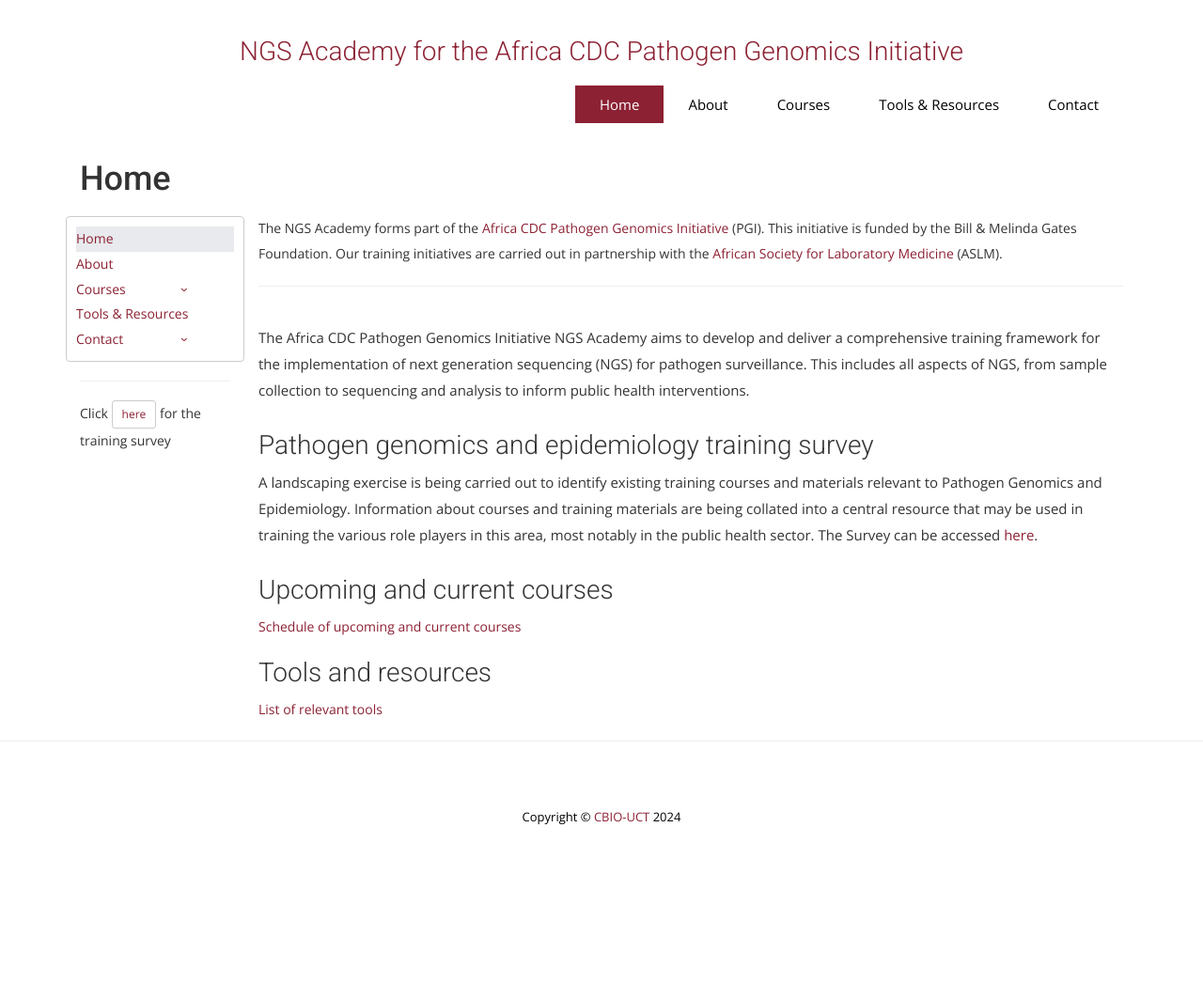
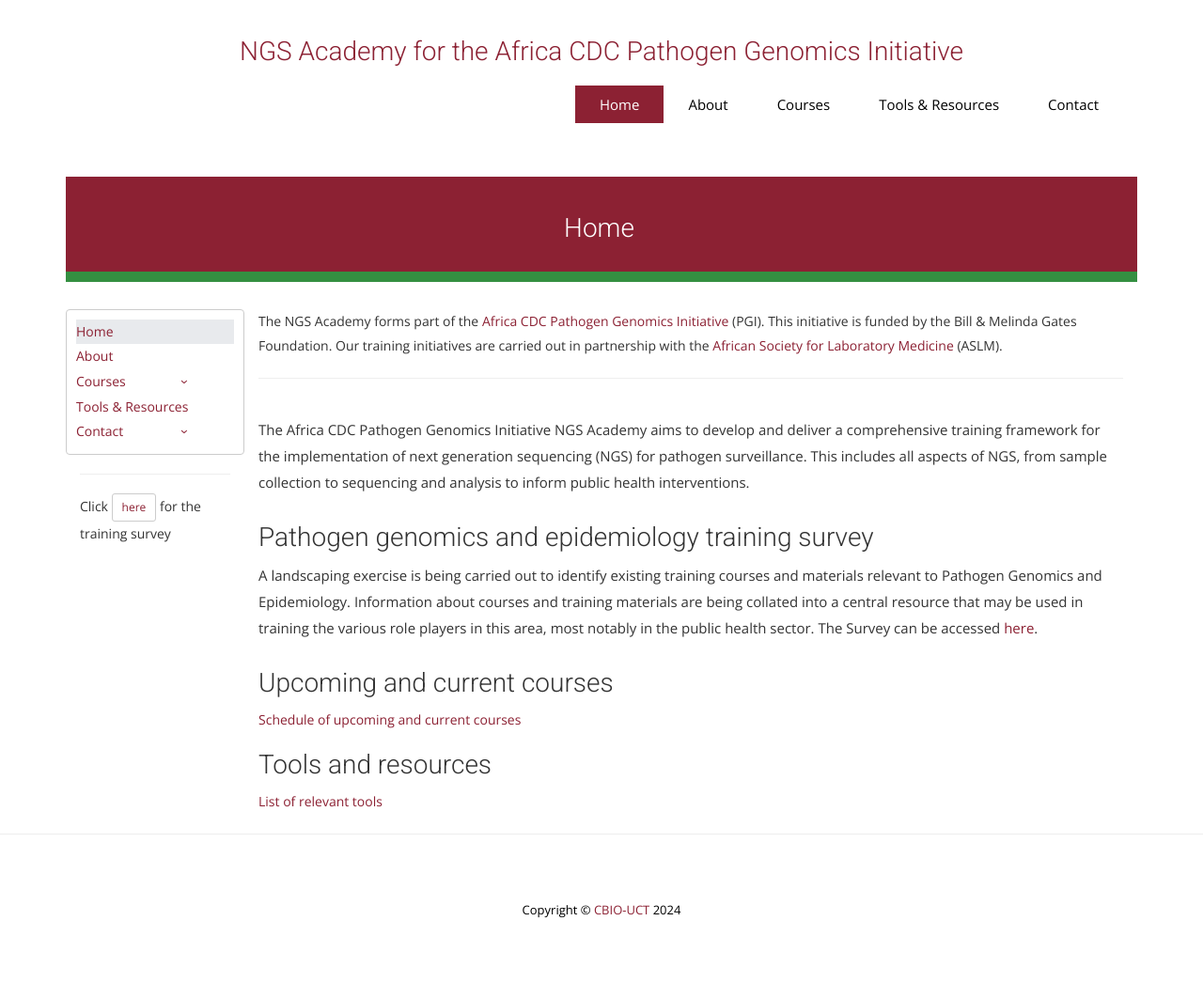
Before and after one commit to uct-cbio/ngs-academy, a Jekyll site: the page built from index.html, in a window 1280 px wide. Shown: the whole page at 94% size. Built offline with Jekyll 4.4.1, drawn with Linux system fonts in a browser that asks for light colours; nearby versions of some CDN libraries; some web fonts are replaced; library files that are not in the unit come from our copies; comment, search, counter and statistics services are not loaded; before the commit the page ends 947 px from its top, so only the background shows below that.

Commit message:
fixed css for the marron and green color

```diff
--- a/css/style.css
+++ b/css/style.css
@@ -418,8 +418,15 @@
 /*--
 	Slider-work Start
 --*/
-#global-header {
-  background: url("../img/slider-bg2.jpg") no-repeat;
+.gradient-div {
+  width: 100%;
+  height: 112px; /* Adjust the height as needed */
+  background-image: linear-gradient(to bottom,rgb(140, 33, 51)  90%, rgb(52, 143, 65) 5%);
+  /* Color stops are at 0%, 33%, 66%, and 100% */
+}
+
+#global-header-1 {
+  /* background: url("../img/slider-bg2.jpg") no-repeat; */
   background-size: cover;
   padding-top: 37.5px;
   padding-bottom: 18.5px;
@@ -428,7 +435,7 @@
 
 }
 
-#global-header:before {
+#global-header-1:before {
   content: "";
   position: absolute;
   left: 0;
@@ -437,11 +444,11 @@
   right: 0;
   width: 100%;
   height: 100%;
-  background: linear-gradient(to left, #8c2133, #1f1c2c 100%);
-  opacity: 0.8;
+  /* background: linear-gradient(to left, #8c2133, #1f1c2c 100%);
+  opacity: 0.8; */
 }
 
-#global-header .block {
+#global-header-1 .block {
   color: white;
   margin: 0 auto;
   padding-left: 0px;
@@ -449,17 +456,17 @@
   text-align: center;
 }
 
-#global-header .block h1 {
+#global-header-1 .block h1 {
   font-weight: 300;
   font-size: 28px;
   /* letter-spacing: 4px; */
   padding-bottom: 15px;
-  margin-top: 0;
+  margin-top: 40px;
   text-transform: capitalize;
 
 }
 
-#global-header .block p {
+#global-header-1 .block p {
   font-size: 16px;
   font-weight: 300;
   letter-spacing: 1px;
```
